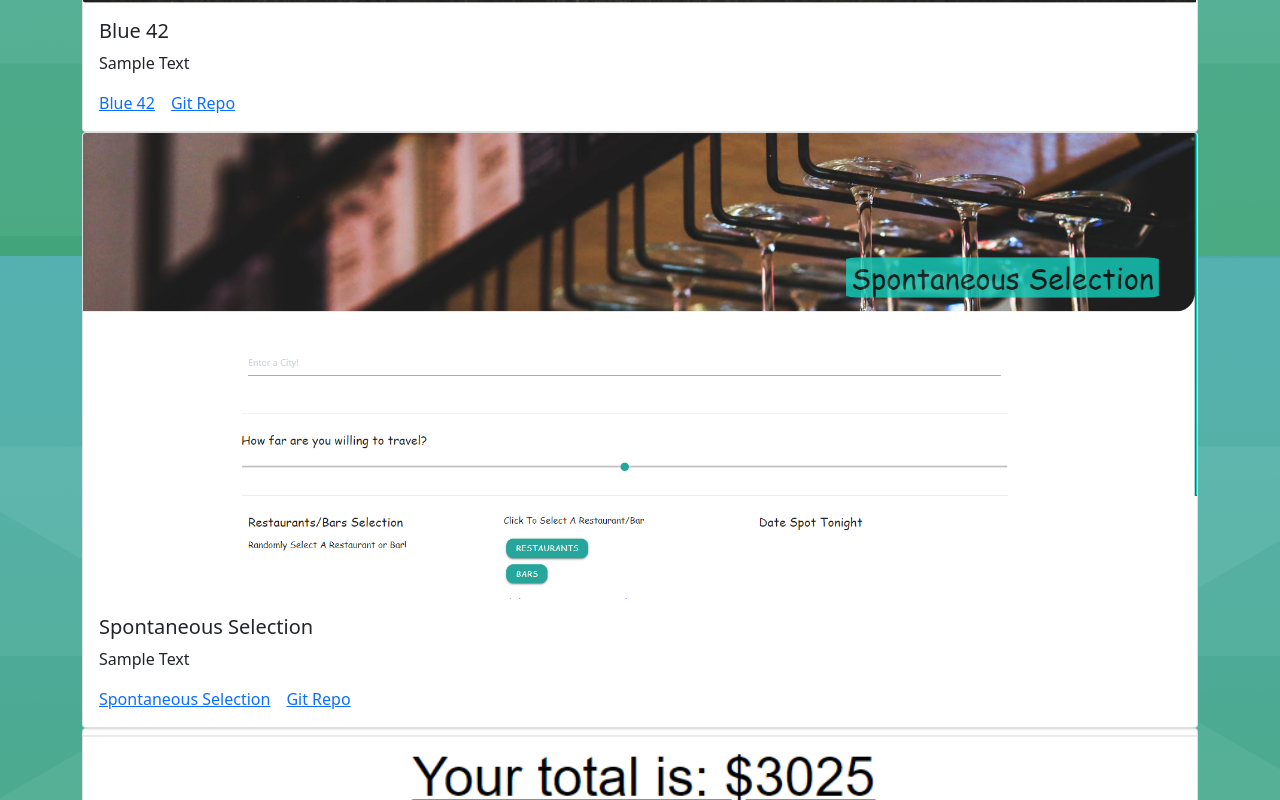
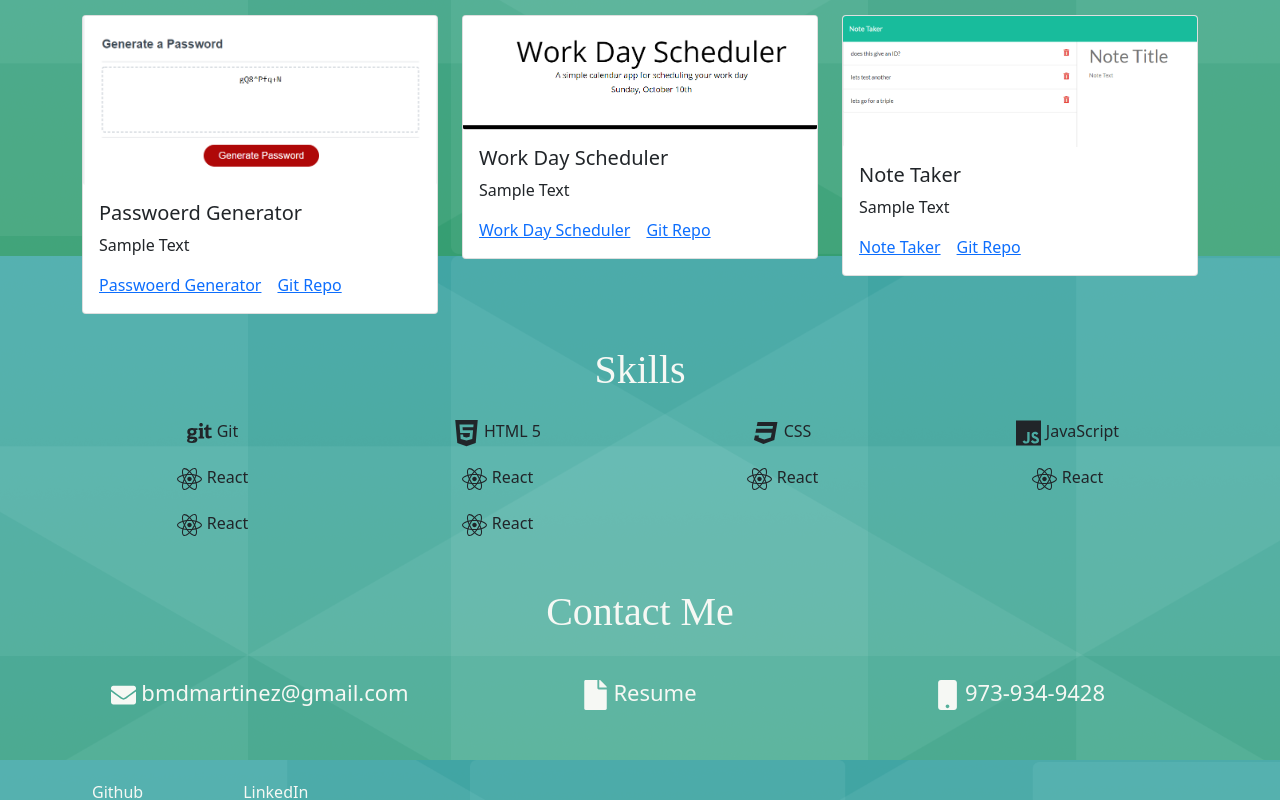
Before and after one commit to DanM1996/my-portfolio, a React (Create React App) app: page / in a window 1280 px wide. Shown: the part 1440-2240 px from the top of the page. Built offline with nearby package versions, Linux system fonts and the light colour scheme.

Commit message:
portfolio section redesign halfway done, still have to style it. contact me is done, working on skills

```diff
--- a/src/components/Contact/index.js
+++ b/src/components/Contact/index.js
@@ -1,61 +1,38 @@
-import React, { useState } from 'react';
-import { validateEmail } from '../../utils/helpers';
-import Form from 'react-bootstrap/Form';
+import React from 'react';
+import { FaFile, FaMobile, FaEnvelope } from 'react-icons/fa';
+import Container from 'react-bootstrap/Container';
+import Row from 'react-bootstrap/Row';
+import Col from 'react-bootstrap/Col';
+import resume from '../../assets/images/Daniel Martinez Resume.pdf';
 
 
 function Contact() {
-    const [errorMessage, setErrorMessage] = useState('');
-    const [formState, setFormState] = useState({ name: '', email: '', message: '' });
-    const { name, email, message } = formState;
-    function formValues(data) {
-        if (data.target.name === "email") {
-            const validate = validateEmail(data.target.value)
-            if (!validate) {
-                setErrorMessage('Please provide a valid email address')
-            } else {
-                setErrorMessage('');
-            }
-        } else {
-            if (!data.target.value.length) {
-                setErrorMessage(`Please enter your ${data.target.name}`)
-            } else {
-                setErrorMessage('');
-            }
-        }
-        if (!errorMessage) {
-            setFormState({...formState, [data.target.name]: data.target.value })
-        }
-    }
-    function runSubmit(e) {
-        e.preventDefault();
-        console.log(formState);
-    }
     return (
         <>
             <div id="contact">
-                <h2 className="text-format">Contact Form</h2>
-                <Form id="contactForm" onSubmit={runSubmit}>
-                    <Form.Group className="mb-3" controlId="formBasicName">
-                        <Form.Label htmlFor="name" className="text-format">Name:</Form.Label>
-                        <Form.Control type="text" defaultValue={name} onBlur={formValues} name="name" placeholder="Enter your name" />
-                    </Form.Group>
-                    <Form.Group className="mb-3" controlId="formBasicEmail">
-                        <Form.Label htmlFor="name" className="text-format">Email:</Form.Label>
-                        <Form.Control type="email" defaultValue={email} onBlur={formValues} name="email" placeholder="Enter valid email" />
-                    </Form.Group>
-                    <Form.Group>
-                        <Form.Label htmlFor="name" className="text-format">Message:</Form.Label>
-                        <Form.Control as="textarea" name="message" defaultValue={message} onBlue={formValues} rows={4} placeholder="Type your message here" />
-                    </Form.Group>
-                    {errorMessage && (
-                        <Form.Group className="mb-3">
-                            <p className="error-message">{errorMessage}</p>
-                        </Form.Group>
-                    )}
-                    <div className="center">
-                        <button type="submit" className="submit-btn">Submit</button>
-                    </div>
-                </Form>
+                <h2 className="h2-style">Contact Me</h2>
+                <Container>
+                    <Row>
+                        <Col className="contact-div" lg={4} md={6} s={8} xs={12}>
+                        <a href="mailto:bmdmartinez@gmail.com" className="formatting-href">
+                                <FaEnvelope className="icon-style" />
+                                bmdmartinez@gmail.com
+                            </a>
+                        </Col>
+                        <Col className="contact-div" lg={4} md={6} s={8} xs={12}>
+                        <a href={resume} download="resume" className="formatting-href">
+                                <FaFile className="icon-style" />
+                                Resume
+                            </a>
+                        </Col>
+                        <Col className="contact-div" lg={4} md={4} s={8} xs={12}>
+                            <a href="tel:9739349428" className="formatting-href">
+                                <FaMobile className="icon-style" />
+                                973-934-9428
+                            </a>
+                        </Col>
+                    </Row>
+                </Container>
             </div>
         </>
     )
--- a/src/components/Portfolio/index.js
+++ b/src/components/Portfolio/index.js
@@ -23,10 +23,8 @@ function Portfolio() {
         <div id="projects">
             <h2 class="text-format portfolio-title">Portfolio</h2>
             <Container>
-                <Row >
-                    <div>
+                <Row>
                         {project}
-                    </div>
                 </Row>
             </Container>
             </div>
--- a/src/components/Projects/index.js
+++ b/src/components/Projects/index.js
@@ -15,9 +15,8 @@ function PortfolioCard({ id, name, image, link, repo }) {
     console.log(image2);
     const images = [image1, image2, image3, image4, image5, image6]
     return (
-        <div>
-            <Col>
-                <Card>
+            <Col lg={4} md={6} s={12}>
+                <Card className="styling">
                     <Card.Img varient="top" src={images[id]} alt={name} className="image" />
                     <Card.Body>
                         <Card.Title>{name}</Card.Title>
@@ -29,7 +28,6 @@ function PortfolioCard({ id, name, image, link, repo }) {
                     </Card.Body>
                 </Card>
             </Col>
-        </div>
     )
 }
 export default PortfolioCard;
--- a/src/components/Resume/index.js
+++ b/src/components/Resume/index.js
@@ -1,29 +1,78 @@
 import React from 'react';
-import resume from '../../assets/images/Daniel Martinez Resume.pdf';
+import Container from 'react-bootstrap/Container';
+import Row from 'react-bootstrap/Row';
+import Col from 'react-bootstrap/Col';
+import {  FaGit, FaHtml5, FaCss3, FaJs, FaReact} from 'react-icons/fa';
 
 function Resume() {
     return (
         <>
-        <div id="skills">
-            <a href={resume} download="resume" className="resume">Download my resume</a>
-            <h2 className="skills">Skills</h2>
-            <h3>Front-end Proficiencies</h3>
-            <ul className="style">
-                <li className="li-text">HTML</li>
-                <li className="li-text">CSS</li>
-                <li className="li-text">JavaScript</li>
-                <li className="li-text">Bootstrap</li>
-                <li className="li-text">Materialize</li>
-                <li className="li-text">React</li>
-            </ul>
-            <h3>Back-end Proficiencies</h3>
-            <ul className="style">
-                <li className="li-text">Node</li>
-                <li className="li-text">Express</li>
-                <li className="li-text">MySQL/Sequelize</li>
-                <li className="li-text">MongoDB/Mongoose</li>
-                <li className="li-text">APIs</li>
-            </ul>
+            <div id="skills">
+                <h2 className="h2-style">Skills</h2>
+                <Container>
+                    <Row>
+                        <Col className="contact-div" lg={3} md={6} s={8} xs={12}>
+                            <p>
+                                <FaGit className="icon-style" />
+                                Git
+                            </p>
+                        </Col>
+                        <Col className="contact-div" lg={3} md={6} s={8} xs={12}>
+                            <p>
+                                <FaHtml5 className="icon-style" />
+                                HTML 5
+                            </p>
+                        </Col>
+                        <Col className="contact-div" lg={3} md={6} s={8} xs={12}>
+                            <p>
+                                <FaCss3 className="icon-style" />
+                                CSS
+                            </p>
+                        </Col>
+                        <Col className="contact-div" lg={3} md={6} s={8} xs={12}>
+                            <p>
+                                <FaJs className="icon-style" />
+                                JavaScript
+                            </p>
+                        </Col>
+                        <Col className="contact-div" lg={3} md={6} s={8} xs={12}>
+                            <p>
+                                <FaReact className="icon-style" />
+                                React
+                            </p>
+                        </Col>
+                        <Col className="contact-div" lg={3} md={6} s={8} xs={12}>
+                            <p>
+                                <FaReact className="icon-style" />
+                                React
+                            </p>
+                        </Col>
+                        <Col className="contact-div" lg={3} md={6} s={8} xs={12}>
+                            <p>
+                                <FaReact className="icon-style" />
+                                React
+                            </p>
+                        </Col>
+                        <Col className="contact-div" lg={3} md={6} s={8} xs={12}>
+                            <p>
+                                <FaReact className="icon-style" />
+                                React
+                            </p>
+                        </Col>
+                        <Col className="contact-div" lg={3} md={6} s={8} xs={12}>
+                            <p>
+                                <FaReact className="icon-style" />
+                                React
+                            </p>
+                        </Col>
+                        <Col className="contact-div" lg={3} md={6} s={8} xs={12}>
+                            <p>
+                                <FaReact className="icon-style" />
+                                React
+                            </p>
+                        </Col>
+                    </Row>
+                </Container>
             </div>
         </>
     )
--- a/src/index.css
+++ b/src/index.css
@@ -113,37 +113,6 @@ a {
   margin-top: 30px;
   text-align: center;
 }
-/* .hvr-grow {
-  display: inline-block;
-  vertical-align: middle;
-  -webkit-transform: perspective(1px) translateZ(0);
-  transform: perspective(1px) translateZ(0);
-  box-shadow: 0 0 1px rgba(0, 0, 0, 0);
-  -webkit-transition-duration: 0.3s;
-  transition-duration: 0.3s;
-  -webkit-transition-property: transform;
-  transition-property: transform;
-}
-.hvr-grow:hover, .hvr-grow:focus, .hvr-grow:active {
-  -webkit-transform: scale(1.1);
-  transform: scale(1.1);
-}
-.hvr-fade {
-  display: inline-block;
-  vertical-align: middle;
-  -webkit-transform: perspective(1px) translateZ(0);
-  transform: perspective(1px) translateZ(0);
-  box-shadow: 0 0 1px rgba(0, 0, 0, 0);
-  overflow: hidden;
-  -webkit-transition-duration: 0.3s;
-  transition-duration: 0.3s;
-  -webkit-transition-property: color, background-color;
-  transition-property: color, background-color;
-}
-.hvr-fade:hover, .hvr-fade:focus, .hvr-fade:active {
-  background-color: #2098D1;
-  color: white;
-} */
 .container {
   position: relative;
   width: 50%;
@@ -215,6 +184,7 @@ a {
 h2, h3 {
   color: var(--text-color);
   font-family: 'Poiret One';
+  text-align: center;
 }
 .li-text {
   color: var(--text-color);
@@ -238,7 +208,34 @@ footer a{
   color: var(--text-color);
 }
 @import url('https://fonts.googleapis.com/css2?family=Poiret+One&display=swap');
-.design {
-  display: flex;
-  margin-right: 0px;
+.styling {
+  margin-top: 3rem;
 }
+/* .contact-icons {
+  text-align: center;
+  color: white;
+  font-size: 30px;
+  margin-top: 1rem;
+  margin-bottom: 1rem;
+  display: inline-block;
+} */
+
+.contact-div {
+  text-align: center;
+}
+.formatting-href, .formatting-href:hover{
+  text-decoration: none;
+  color: var(--text-color);
+  display: inline-block;
+  font-size: 22px;
+  margin-top: 1rem;
+}
+.h2-style {
+  margin-bottom: 1.5rem;
+  margin-top: 2rem;
+  font-size: 40px;
+}
+.icon-style {
+  padding-right: 5px;
+  font-size: 30px;
+}
```
Also changed, not shown: package.json (+7 -0 lines), 1 other file (tests, documents, lock files or other folders).
